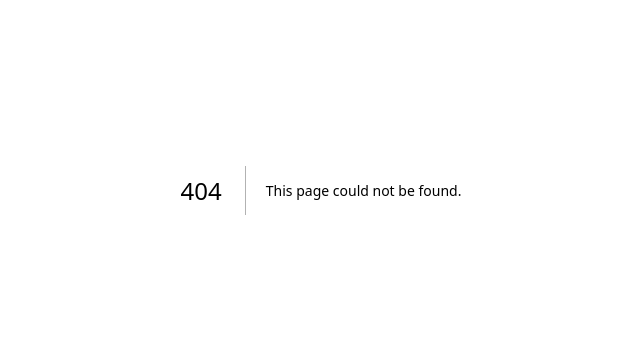
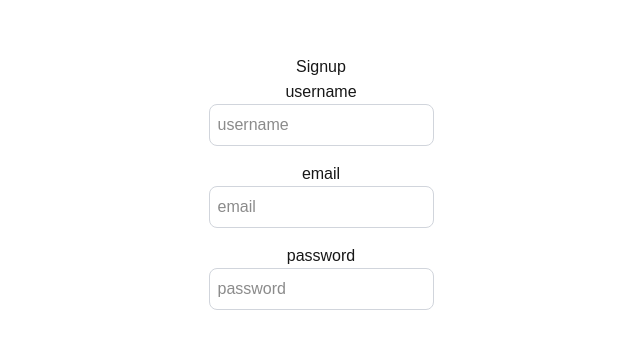
Before and after one commit to AliasAhshan/auth-app, a Next.js app: page /signup in a window 1280 px wide. Before the commit this address had no page. Shown: the part 210-558 px from the top of the page, without its empty margins (319-959 px from the left). Built offline with nearby package versions, Linux system fonts and the light colour scheme.

Commit message:
Created initial project structure and frontend pages

```diff
--- /dev/null
+++ b/src/app/login/page.tsx
@@ -0,0 +1,12 @@
+export default function LoginPage() {
+
+
+return (
+	<div className="flex">
+		<h1 className="text-center text-white text-2xl">Login</h1>
+	</div>
+
+	)
+
+
+}
--- /dev/null
+++ b/src/app/signup/page.tsx
@@ -0,0 +1,62 @@
+"use client";
+import Link from "next/link";
+import React from "react";
+import {useRouter} from "next/navigation";
+import {axios} from "axios";
+
+
+
+export default function SignupPage() {
+	const [user, setUser] = React.useState({
+		email: "",
+		password: "",
+		username: "",
+	})
+
+	const onSignup = async () => {
+
+	}
+
+
+
+
+
+
+
+
+	return (
+	<div className="flex flex-col items-center justify-center min-h-screen py-2">
+		<h1>Signup</h1>
+		<hr />
+		<label htmlFor="username">username</label>
+		<input
+		className="p-2 border border-gray-300 rounded-lg mb-4 focus:outline-none focus:border-gray-600"
+			id="username"
+			type="text"
+			value={user.username}
+			onChange={(e) => setUser({...user, username: e.target.value})}
+			placeholder="username"
+		/>
+		<label htmlFor="email">email</label>
+		<input
+		className="p-2 border border-gray-300 rounded-lg mb-4 focus:outline-none focus:border-gray-600"
+			id="email"
+			type="text"
+			value={user.email}
+			onChange={(e) => setUser({...user, email: e.target.value})}
+			placeholder="email"
+		/>
+		<label htmlFor="password">password</label>
+		<input
+		className="p-2 border border-gray-300 rounded-lg mb-4 focus:outline-none focus:border-gray-600"
+			id="password"
+			type="password"
+			value={user.password}
+			onChange={(e) => setUser({...user, password: e.target.value})}
+			placeholder="password"
+		/>
+		<button></button>
+	</div>
+
+	)
+}
--- /dev/null
+++ b/src/dbconfig/dbconfig.ts
@@ -0,0 +1,20 @@
+ import mongoose from "mongoose";
+
+ export async function connect() {
+ 	try {
+ 		mongoose.connect(process.env.MONGO_URL!);
+ 		const connection = mongoose.connection;
+
+ 		connection.on('connected', () => {
+ 			console.log('MongoDB connected successfully')
+ 		})
+
+ 		connection.on('error', (err) => {
+ 			console.log('MongoDB connection error. Please make sure MongoDB is running. ' + err);
+ 			process.exit();
+ 		})
+ 	} catch (error) {
+ 		console.log('Something goes wrong!');
+ 		console.log(error);
+ 	}
+ }
```
Also changed, not shown: package.json (+11 -5 lines), src/app/api/users/login/route.ts (added), src/app/api/users/signup/route.ts (added), 1 other file (tests, documents, lock files or other folders).
